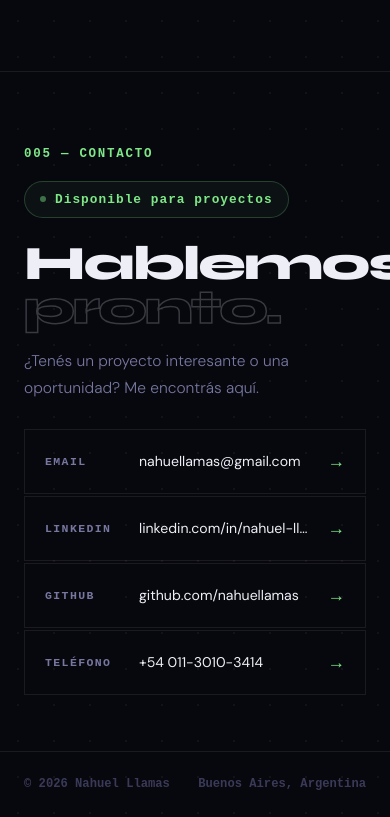
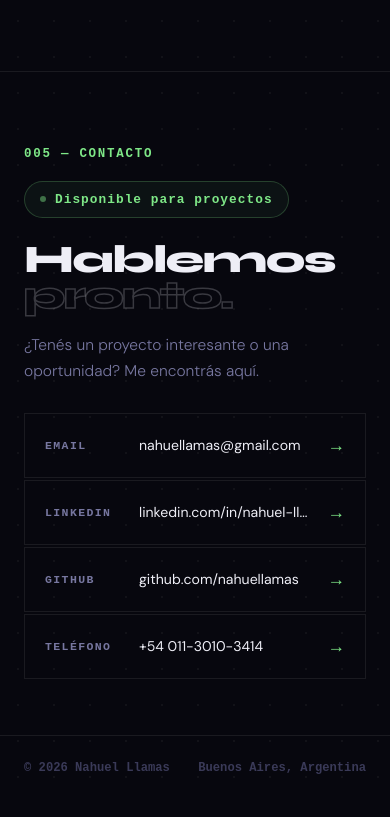
Before and after one commit to nahuellamas/PortafolioWeb, a React (Vite) app: page / in a window 390 px wide. Shown: the part 7053-7870 px from the top of the page. Built offline with nearby package versions, Linux system fonts and the light colour scheme.

Commit message:
Fix responsive  section contact Title

```diff
--- a/src/App.css
+++ b/src/App.css
@@ -280,7 +280,7 @@ footer { padding: 22px 0; border-top: 1px solid var(--border); position: relativ
   #about, #exp, #projects, #stack { padding: 72px 0; }
   #contact { padding: 72px 0 56px; }
   .sh { margin-bottom: 36px; }
-  .ct-head { margin-bottom: 18px; }
+  .ct-head { font-size: clamp(2.2rem, 10vw, 3.5rem); margin-bottom: 18px; }
   .ct-sub { margin-bottom: 28px; }
   .stat-n { font-size: 2rem; }
 }
```
